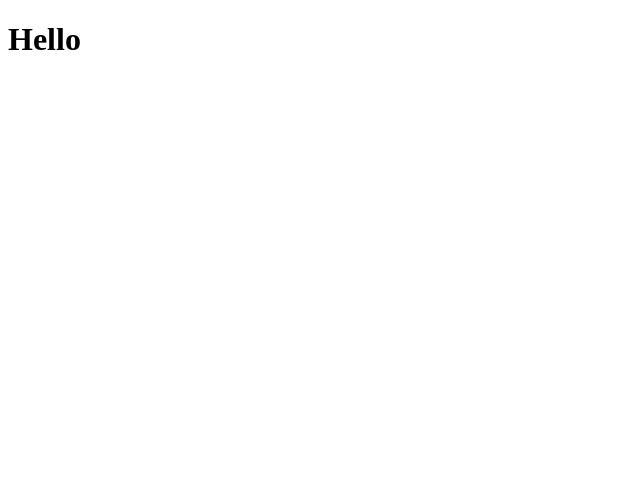
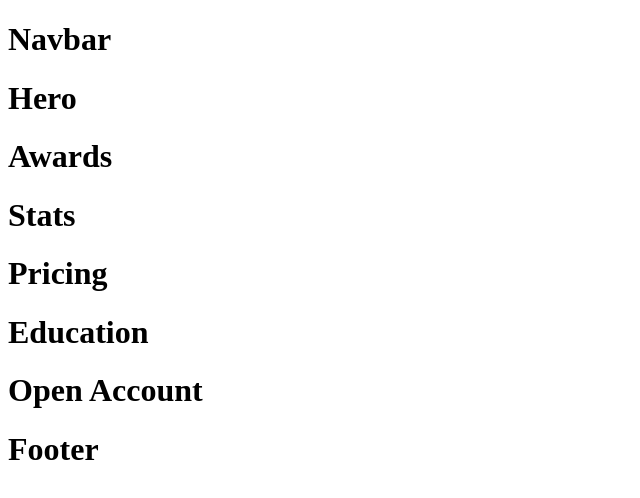
Before and after one commit to Abhirudra1/Zerodha, a React (Vite) app in the folder frontend/: page / in a window 1280 px wide. Shown: the top 498 px of the page, without its empty margins (0-640 px from the left). Built offline with nearby package versions, Linux system fonts and the light colour scheme.

Commit message:
home componet 1

```diff
--- a/frontend/src/App.jsx
+++ b/frontend/src/App.jsx
@@ -1,10 +1,12 @@
 // import './App.css'
+
+import HomePage from "./landing_page/home/HomePage"
 
 function App() {
 
   return (
     <>
-      <h1>Hello</h1>
+      <HomePage />
     </>
   )
 }
--- a/frontend/src/landing_page/Footer.jsx
+++ b/frontend/src/landing_page/Footer.jsx
@@ -0,0 +1,11 @@
+
+
+function Footer() {
+    return (
+        <div>
+            <h1>Footer</h1>
+        </div>
+     );
+}
+
+export default Footer;
--- /dev/null
+++ b/frontend/src/landing_page/Navbar.jsx
@@ -0,0 +1,11 @@
+
+
+function Navbar() {
+    return (
+        <div>
+            <h1>Navbar</h1>
+        </div>
+     );
+}
+
+export default Navbar;
--- a/frontend/src/landing_page/OpenAccount.jsx
+++ b/frontend/src/landing_page/OpenAccount.jsx
@@ -0,0 +1,11 @@
+
+
+function OpenAccount() {
+    return (
+        <div>
+            <h1>Open Account</h1>
+        </div>
+     );
+}
+
+export default OpenAccount;
--- a/frontend/src/landing_page/home/Awards.jsx
+++ b/frontend/src/landing_page/home/Awards.jsx
@@ -0,0 +1,13 @@
+// imr
+// import React from 'react'
+
+// ffc
+function Awards() {
+    return (
+        <div>
+            <h1>Awards</h1>
+        </div>
+     );
+}
+
+export default Awards;
--- a/frontend/src/landing_page/home/Education.jsx
+++ b/frontend/src/landing_page/home/Education.jsx
@@ -0,0 +1,11 @@
+
+
+function Education() {
+    return (
+        <div>
+            <h1>Education</h1>
+        </div>
+     );
+}
+
+export default Education;
--- a/frontend/src/landing_page/home/Hero.jsx
+++ b/frontend/src/landing_page/home/Hero.jsx
@@ -0,0 +1,11 @@
+
+
+function Hero() {
+    return (
+        <div>
+            <h1>Hero</h1>
+        </div>
+     );
+}
+
+export default Hero;
--- a/frontend/src/landing_page/home/HomePage.jsx
+++ b/frontend/src/landing_page/home/HomePage.jsx
@@ -0,0 +1,26 @@
+import Footer from "../Footer";
+import Navbar from "../Navbar";
+import OpenAccount from "../OpenAccount";
+import Awards from "./Awards";
+import Education from "./Education";
+import Hero from "./Hero";
+import Pricing from "./Pricing";
+import Stats from "./Stats";
+
+
+function HomePage() {
+    return (
+        <div>
+            <Navbar />
+            <Hero />
+            <Awards />
+            <Stats />
+            <Pricing />
+            <Education />
+            <OpenAccount />
+            <Footer />
+        </div>
+     );
+}
+
+export default HomePage;
--- a/frontend/src/landing_page/home/Pricing.jsx
+++ b/frontend/src/landing_page/home/Pricing.jsx
@@ -0,0 +1,11 @@
+
+
+function Pricing() {
+    return (
+        <div>
+            <h1>Pricing</h1>
+        </div>
+     );
+}
+
+export default Pricing;
--- a/frontend/src/landing_page/home/Stats.jsx
+++ b/frontend/src/landing_page/home/Stats.jsx
@@ -0,0 +1,10 @@
+
+function Stats() {
+    return (
+        <div>
+            <h1>Stats</h1>
+        </div>
+     );
+}
+
+export default Stats;
```
Also changed, not shown: frontend/src/landing_page/home/Navbar.jsx (deleted).
